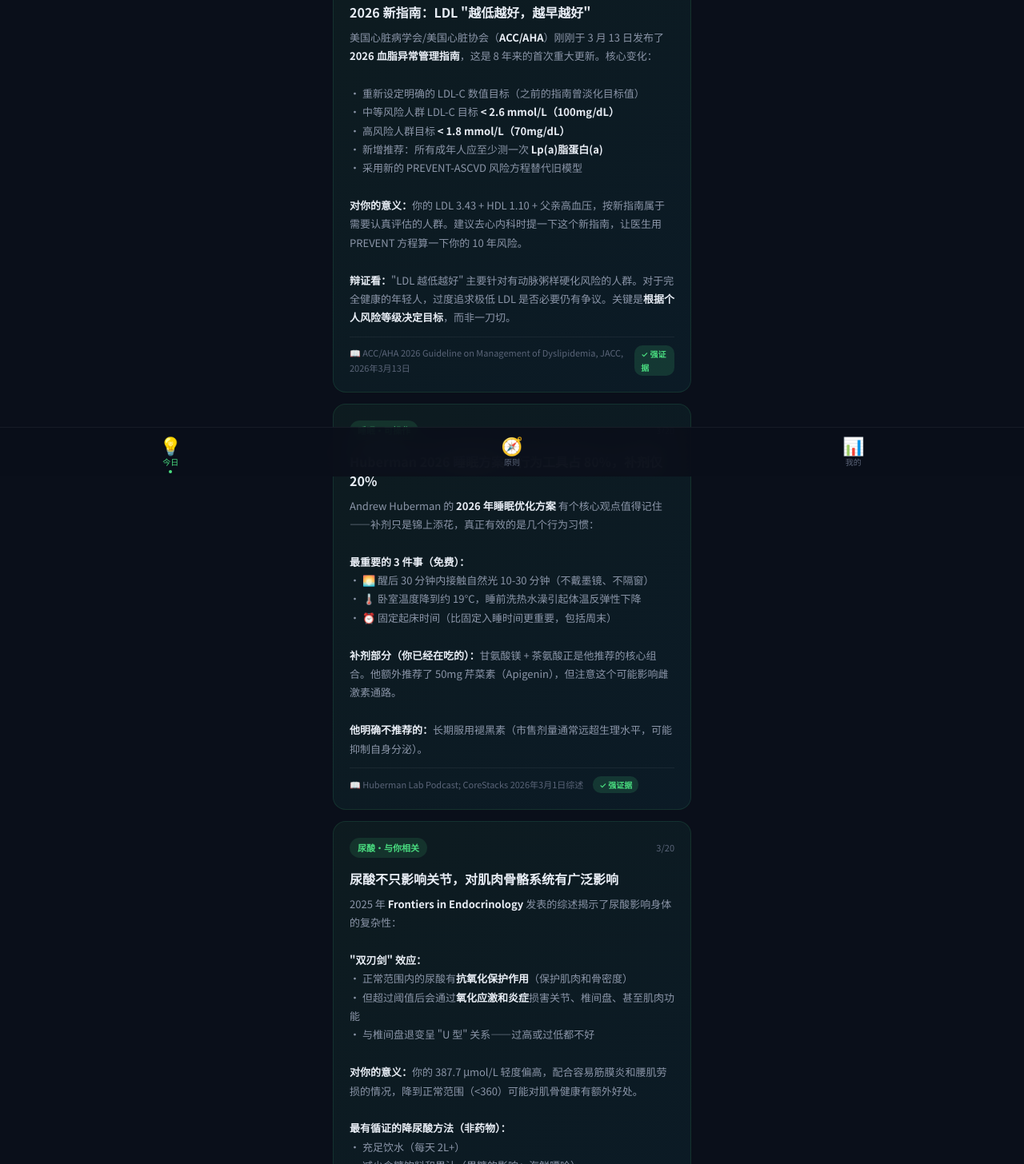
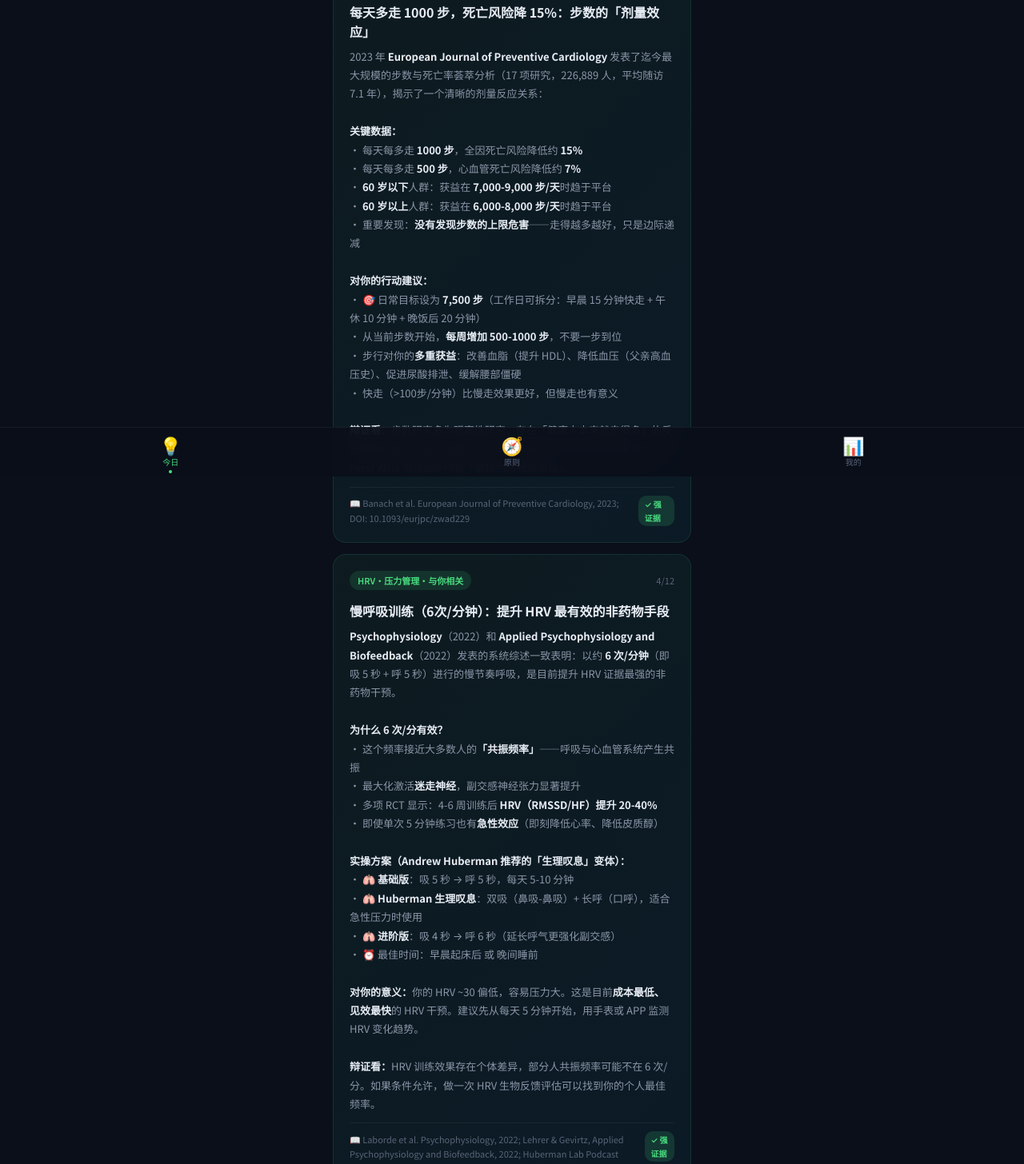
Before and after one commit to terriblejoker/health-guide, a plain HTML site: page index.html in a window 1280 px wide. Shown: the part 204-1660 px from the top of the page at 80% size. Drawn offline with Linux system fonts and the light colour scheme.

Commit message:
update: 2026-04-12 健康知识

```diff
--- a/index.html
+++ b/index.html
@@ -589,27 +589,27 @@ function toggleAcc(el) {
 // === Knowledge Data ===
 // This data will be updated by the daily automation
 const KNOWLEDGE_DATA = {
-  "2026-03-20": [
+  "2026-04-12": [
     {
-      tag: "血脂管理·与你相关",
-      title: "2026 新指南：LDL \"越低越好，越早越好\"",
-      body: "美国心脏病学会/美国心脏协会（<strong>ACC/AHA</strong>）刚刚于 3 月 13 日发布了 <strong>2026 血脂异常管理指南</strong>，这是 8 年来的首次重大更新。核心变化：\n\n· 重新设定明确的 LDL-C 数值目标（之前的指南曾淡化目标值）\n· 中等风险人群 LDL-C 目标 <strong>< 2.6 mmol/L（100mg/dL）</strong>\n· 高风险人群目标 <strong>< 1.8 mmol/L（70mg/dL）</strong>\n· 新增推荐：所有成年人应至少测一次 <strong>Lp(a)脂蛋白(a)</strong>\n· 采用新的 PREVENT-ASCVD 风险方程替代旧模型\n\n<strong>对你的意义：</strong>你的 LDL 3.43 + HDL 1.10 + 父亲高血压，按新指南属于需要认真评估的人群。建议去心内科时提一下这个新指南，让医生用 PREVENT 方程算一下你的 10 年风险。\n\n<strong>辩证看：</strong>\"LDL 越低越好\" 主要针对有动脉粥样硬化风险的人群。对于完全健康的年轻人，过度追求极低 LDL 是否必要仍有争议。关键是<strong>根据个人风险等级决定目标</strong>，而非一刀切。",
-      source: "ACC/AHA 2026 Guideline on Management of Dyslipidemia, JACC, 2026年3月13日",
+      tag: "运动科学·可操作",
+      title: "每天多走 1000 步，死亡风险降 15%：步数的「剂量效应」",
+      body: "2023 年 <strong>European Journal of Preventive Cardiology</strong> 发表了迄今最大规模的步数与死亡率荟萃分析（17 项研究，226,889 人，平均随访 7.1 年），揭示了一个清晰的剂量反应关系：\n\n<strong>关键数据：</strong>\n· 每天每多走 <strong>1000 步</strong>，全因死亡风险降低约 <strong>15%</strong>\n· 每天每多走 <strong>500 步</strong>，心血管死亡风险降低约 <strong>7%</strong>\n· <strong>60 岁以下</strong>人群：获益在 <strong>7,000-9,000 步/天</strong>时趋于平台\n· <strong>60 岁以上</strong>人群：获益在 <strong>6,000-8,000 步/天</strong>时趋于平台\n· 重要发现：<strong>没有发现步数的上限危害</strong>——走得越多越好，只是边际递减\n\n<strong>对你的行动建议：</strong>\n· 🎯 日常目标设为 <strong>7,500 步</strong>（工作日可拆分：早晨 15 分钟快走 + 午休 10 分钟 + 晚饭后 20 分钟）\n· 从当前步数开始，<strong>每周增加 500-1000 步</strong>，不要一步到位\n· 步行对你的<strong>多重获益</strong>：改善血脂（提升 HDL）、降低血压（父亲高血压史）、促进尿酸排泄、缓解腰部僵硬\n· 快走（>100步/分钟）比慢走效果更好，但慢走也有意义\n\n<strong>辩证看：</strong>步数研究多为观察性研究，存在「健康人本来就走得多」的反向因果可能。但多项调整后分析和剂量反应的一致性支持因果关系。Peter Attia 也强调步行是「被低估的长寿运动」。",
+      source: "Banach et al. European Journal of Preventive Cardiology, 2023; DOI: 10.1093/eurjpc/zwad229",
       evidence: "strong"
     },
     {
-      tag: "睡眠·可操作",
-      title: "Huberman 2026 睡眠方案：行为工具占 80%，补剂仅 20%",
-      body: "Andrew Huberman 的 <strong>2026 年睡眠优化方案</strong> 有个核心观点值得记住——补剂只是锦上添花，真正有效的是几个行为习惯：\n\n<strong>最重要的 3 件事（免费）：</strong>\n· 🌅 醒后 30 分钟内接触自然光 10-30 分钟（不戴墨镜、不隔窗）\n· 🌡️ 卧室温度降到约 19°C，睡前洗热水澡引起体温反弹性下降\n· ⏰ 固定起床时间（比固定入睡时间更重要，包括周末）\n\n<strong>补剂部分（你已经在吃的）：</strong>甘氨酸镁 + 茶氨酸正是他推荐的核心组合。他额外推荐了 50mg 芹菜素（Apigenin），但注意这个可能影响雌激素通路。\n\n<strong>他明确不推荐的：</strong>长期服用褪黑素（市售剂量通常远超生理水平，可能抑制自身分泌）。",
-      source: "Huberman Lab Podcast; CoreStacks 2026年3月1日综述",
+      tag: "HRV·压力管理·与你相关",
+      title: "慢呼吸训练（6次/分钟）：提升 HRV 最有效的非药物手段",
+      body: "<strong>Psychophysiology</strong>（2022）和 <strong>Applied Psychophysiology and Biofeedback</strong>（2022）发表的系统综述一致表明：以约 <strong>6 次/分钟</strong>（即吸 5 秒 + 呼 5 秒）进行的慢节奏呼吸，是目前提升 HRV 证据最强的非药物干预。\n\n<strong>为什么 6 次/分有效？</strong>\n· 这个频率接近大多数人的<strong>「共振频率」</strong>——呼吸与心血管系统产生共振\n· 最大化激活<strong>迷走神经</strong>，副交感神经张力显著提升\n· 多项 RCT 显示：4-6 周训练后 <strong>HRV（RMSSD/HF）提升 20-40%</strong>\n· 即使单次 5 分钟练习也有<strong>急性效应</strong>（即刻降低心率、降低皮质醇）\n\n<strong>实操方案（Andrew Huberman 推荐的「生理叹息」变体）：</strong>\n· 🫁 <strong>基础版</strong>：吸 5 秒 → 呼 5 秒，每天 5-10 分钟\n· 🫁 <strong>Huberman 生理叹息</strong>：双吸（鼻吸-鼻吸）+ 长呼（口呼），适合急性压力时使用\n· 🫁 <strong>进阶版</strong>：吸 4 秒 → 呼 6 秒（延长呼气更强化副交感）\n· ⏰ 最佳时间：早晨起床后 或 晚间睡前\n\n<strong>对你的意义：</strong>你的 HRV ~30 偏低，容易压力大。这是目前<strong>成本最低、见效最快</strong>的 HRV 干预。建议先从每天 5 分钟开始，用手表或 APP 监测 HRV 变化趋势。\n\n<strong>辩证看：</strong>HRV 训练效果存在个体差异，部分人共振频率可能不在 6 次/分。如果条件允许，做一次 HRV 生物反馈评估可以找到你的个人最佳频率。",
+      source: "Laborde et al. Psychophysiology, 2022; Lehrer & Gevirtz, Applied Psychophysiology and Biofeedback, 2022; Huberman Lab Podcast",
       evidence: "strong"
     },
     {
-      tag: "尿酸·与你相关",
-      title: "尿酸不只影响关节，对肌肉骨骼系统有广泛影响",
-      body: "2025 年 <strong>Frontiers in Endocrinology</strong> 发表的综述揭示了尿酸影响身体的复杂性：\n\n<strong>\"双刃剑\" 效应：</strong>\n· 正常范围内的尿酸有<strong>抗氧化保护作用</strong>（保护肌肉和骨密度）\n· 但超过阈值后会通过<strong>氧化应激和炎症</strong>损害关节、椎间盘、甚至肌肉功能\n· 与椎间盘退变呈 \"U 型\" 关系——过高或过低都不好\n\n<strong>对你的意义：</strong>你的 387.7 μmol/L 轻度偏高，配合容易筋膜炎和腰肌劳损的情况，降到正常范围（<360）可能对肌骨健康有额外好处。\n\n<strong>最有循证的降尿酸方法（非药物）：</strong>\n· 充足饮水（每天 2L+）\n· 减少含糖饮料和果汁（果糖的影响 > 海鲜嘌呤）\n· 限制酒精（尤其啤酒）\n· 适当的樱桃/维C 摄入有弱至中等证据支持",
-      source: "Frontiers in Endocrinology, 2025; Zhang et al. DOI: 10.3389/fendo.2025.1515176",
-      evidence: "moderate"
+      tag: "营养·血脂管理·与你相关",
+      title: "可溶性膳食纤维：每天 5-10g 可降 LDL 5-10%",
+      body: "<strong>American Journal of Clinical Nutrition</strong>（2018）和 <strong>British Journal of Nutrition</strong>（2016）的荟萃分析均证实：可溶性膳食纤维是<strong>降低 LDL 胆固醇最有循证支持的膳食干预之一</strong>。\n\n<strong>关键数据：</strong>\n· 每天 <strong>5-10g 可溶性纤维</strong>，可降低 LDL <strong>5-10%</strong>（约 0.13-0.20 mmol/L）\n· <strong>β-葡聚糖</strong>（燕麦、大麦）：每天 3g 可降 LDL 约 0.25 mmol/L\n· <strong>欧车前子壳</strong>（Psyllium）：每天 10g 可降 LDL 约 0.28 mmol/L\n· 效果与他汀类药物是<strong>叠加</strong>关系，而非替代\n\n<strong>最佳食物来源（按清真饮食适配）：</strong>\n· 🥣 <strong>燕麦片</strong>：每天 60g 干燕麦 ≈ 3g β-葡聚糖（煮粥或泡牛奶）\n· 🫘 <strong>豆类</strong>：鹰嘴豆、扁豆、红豆，每天半碗\n· 🍎 <strong>水果</strong>：苹果（带皮）、柑橘、奇异果（果胶丰富）\n· 🥕 <strong>蔬菜</strong>：秋葵、茄子、胡萝卜\n· 💊 补充剂选项：欧车前子壳粉（Psyllium husk），每次 5g 加水服用\n\n<strong>对你的意义：</strong>你的 LDL 3.43 偏高、HDL 1.10 偏低。在生活方式调整中，增加可溶性纤维是<strong>最容易执行</strong>的一步。建议早餐加入燕麦粥，午餐增加豆类。\n\n<strong>辩证看：</strong>膳食纤维降 LDL 的幅度相对温和（5-10%），对于 LDL 显著升高的人可能不足以替代药物。但作为基础干预，它的安全性极高，且有额外的血糖调节、肠道健康、饱腹感等多重获益。Tim Spector 强调膳食纤维还能通过改善肠道菌群<strong>间接</strong>影响胆固醇代谢。",
+      source: "Jovanovski et al. AJCN, 2018; Ho et al. British J of Nutrition, 2016; Tim Spector, The Food for Life",
+      evidence: "strong"
     }
   ]
 };
```
